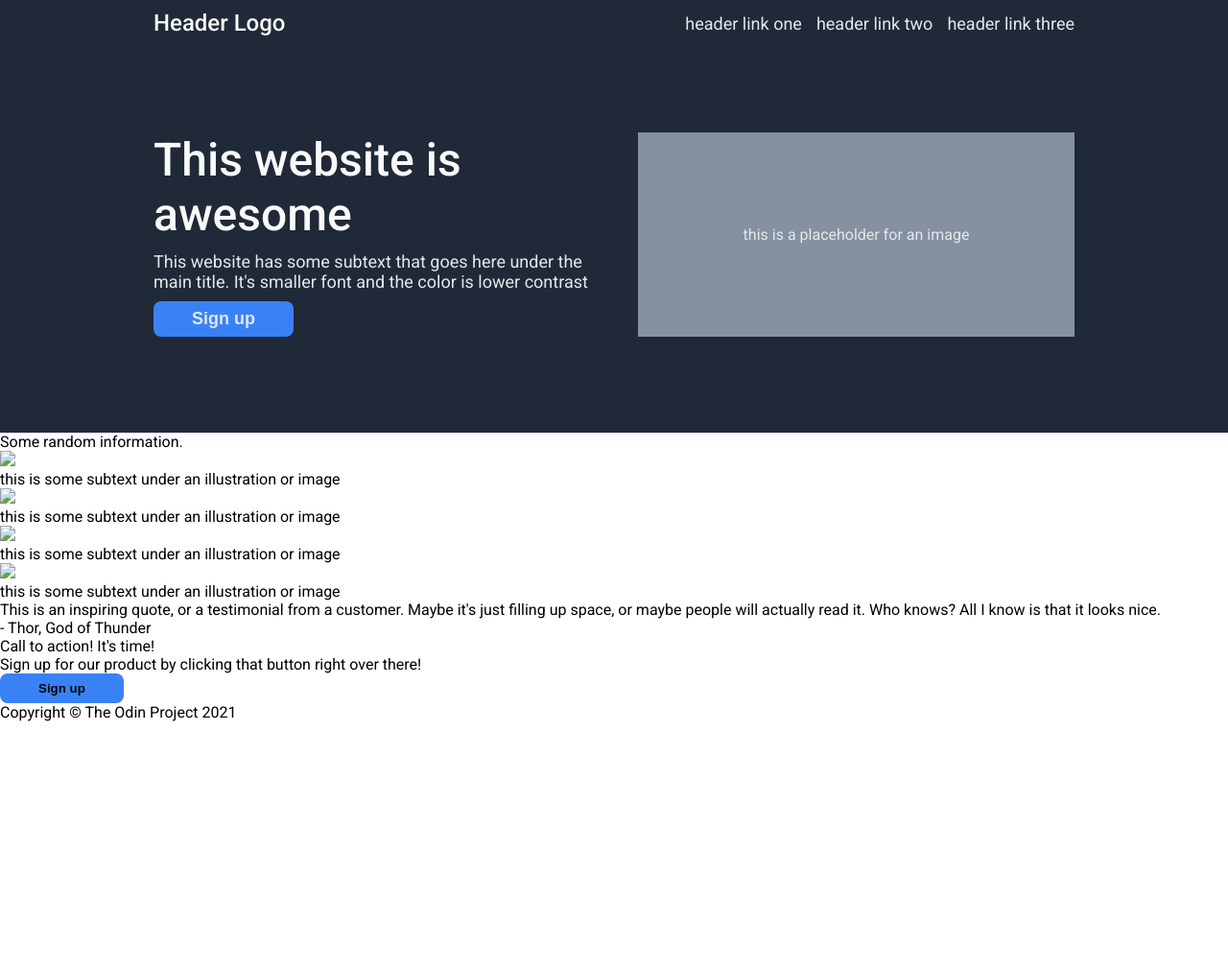
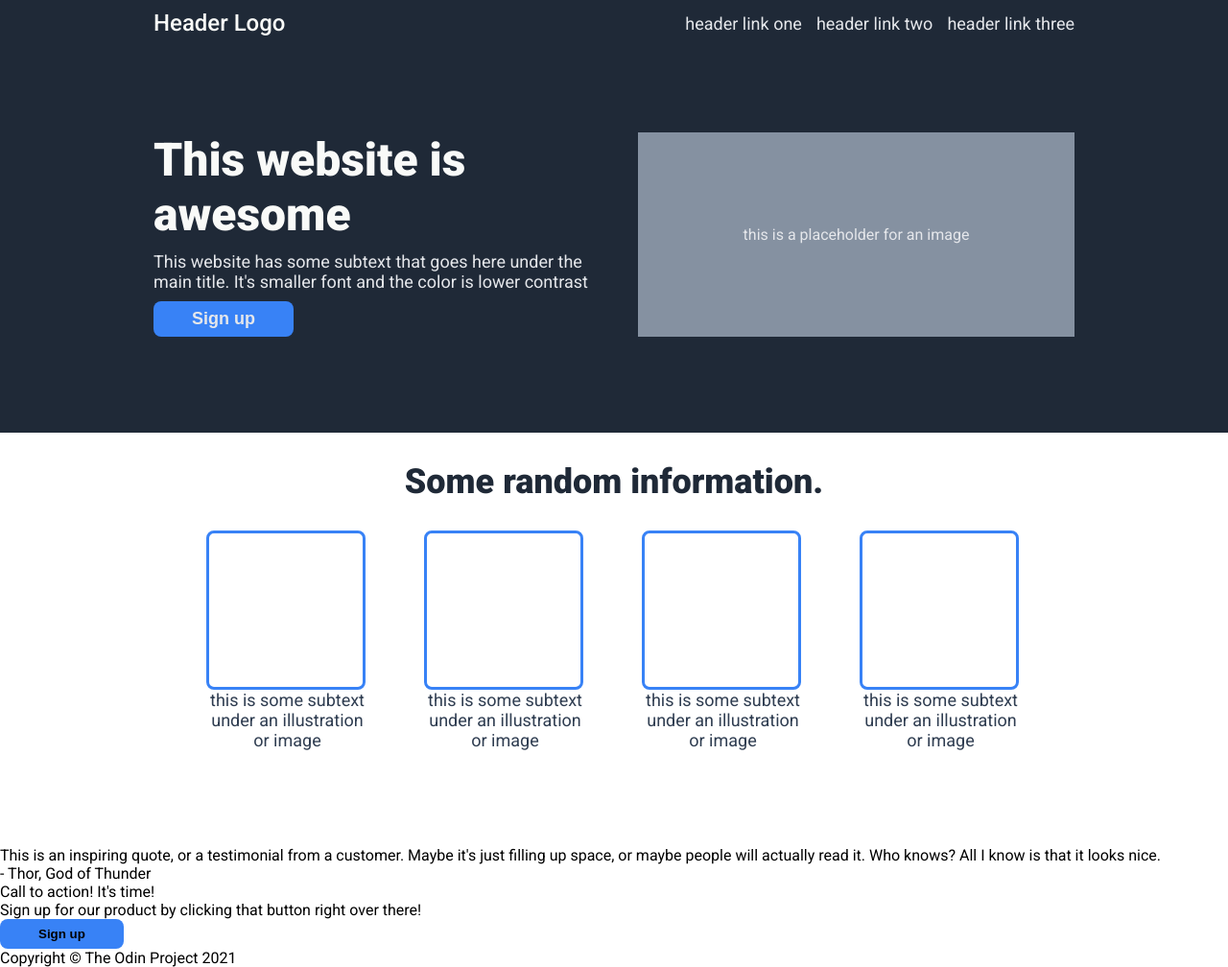
Before and after one commit to bslade96/landing-page, a plain HTML site: page index.html in a window 1280 px wide. Shown: the whole page at 96% size. Before the commit the page ends 800 px from the top, so only its background shows below. Drawn offline with Linux system fonts and the light colour scheme.

Commit message:
Add second block to css file

```diff
--- a/index.html
+++ b/index.html
@@ -35,31 +35,28 @@
         </div>
 
 
+        <div class="container">
+            <div class="info-header">Some random information.</div>
+            <div class="info-section">
+                <div class="info">
+                    <div class="image"></div>
+                    <div class="subtext">this is some subtext under an illustration or image</div>
+                </div>
 
+                <div class="info">
+                    <div class="image"></div>
+                    <div class="subtext">this is some subtext under an illustration or image</div>
+                </div>
 
+                <div class="info">
+                    <div class="image"></div>
+                    <div class="subtext">this is some subtext under an illustration or image</div>
+                </div>
 
-
-
-
-
-
-
-
-
-        <div>
-            <div>Some random information.</div>
-            <div>
-                <img src="#">
-                <div>this is some subtext under an illustration or image</div>
-
-                <img src="#">
-                <div>this is some subtext under an illustration or image</div>
-
-                <img src="#">
-                <div>this is some subtext under an illustration or image</div>
-
-                <img src="#">
-                <div>this is some subtext under an illustration or image</div>
+                <div class="info">
+                    <div class="image"></div>
+                    <div class="subtext">this is some subtext under an illustration or image</div>
+                </div>
             </div>
         </div>
 
--- a/style.css
+++ b/style.css
@@ -49,6 +49,7 @@ body {
 }
 #main-text {
     font-size: 48px;
+    font-weight: 900;
 }
 
 .section-two {
@@ -65,6 +66,40 @@ body {
     color: #e5e7eb;
 }
 
+.info-header {
+    color: #1f2937;
+    font-size: 36px;
+    font-weight: 900;
+    text-align: center;
+    padding: 30px;
+}
+
+.subtext {
+    font-size: 18px;
+    color: #2f3d51;
+    text-align: center;
+}
+
+.info-section {
+    display: flex;
+    justify-content: center;
+    flex-wrap: wrap;
+    align-items: center;
+    gap: 57px;
+    margin-bottom: 100px;
+}
+
+.info {
+    max-width: 170px;
+}
+
+.image {
+    width: 160px;
+    height: 160px;
+    border: solid #3882f6;
+    border-radius: 8px;
+}
+
 a {text-decoration: none}
 
 li {list-style-type: none}
```
